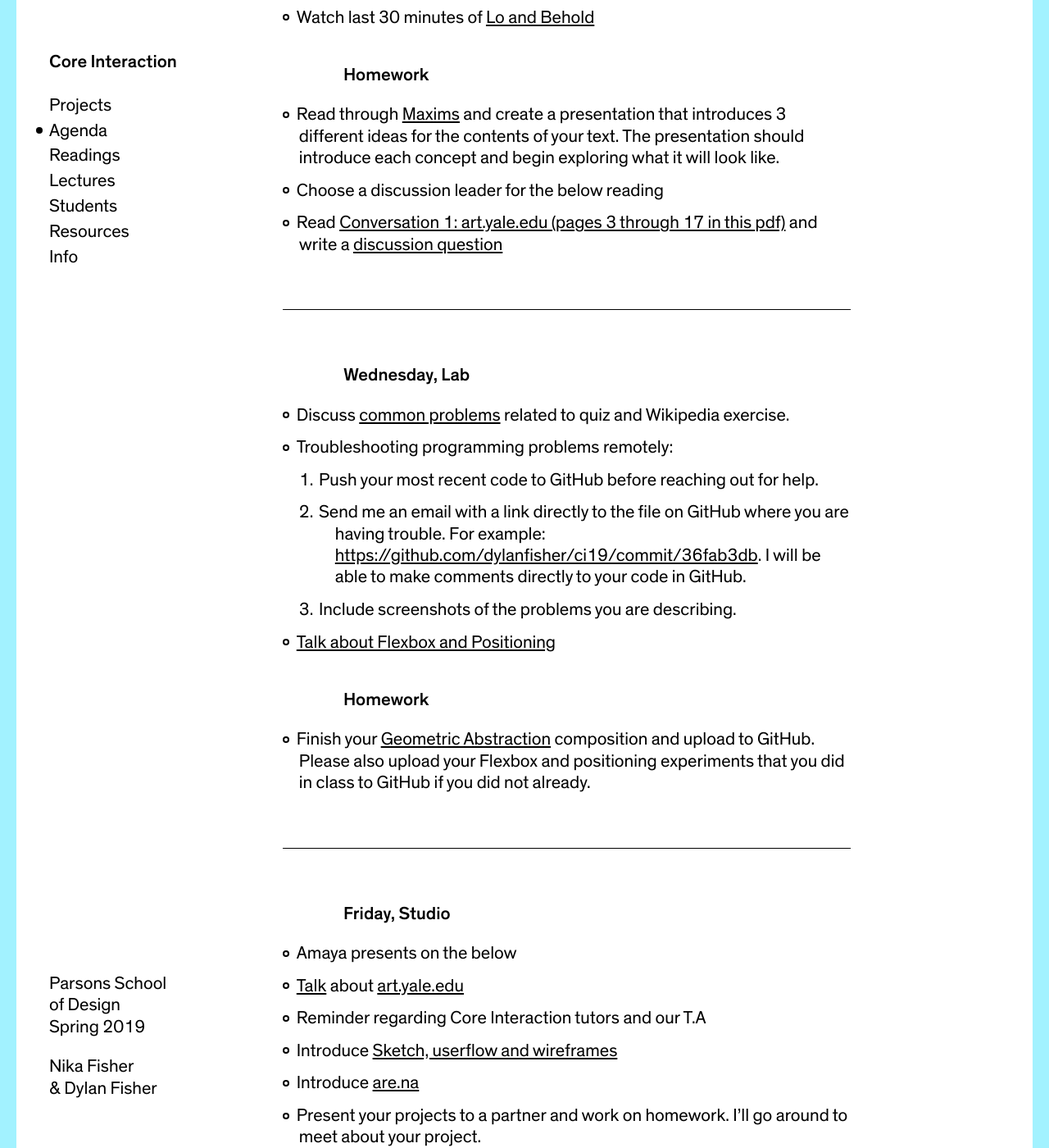
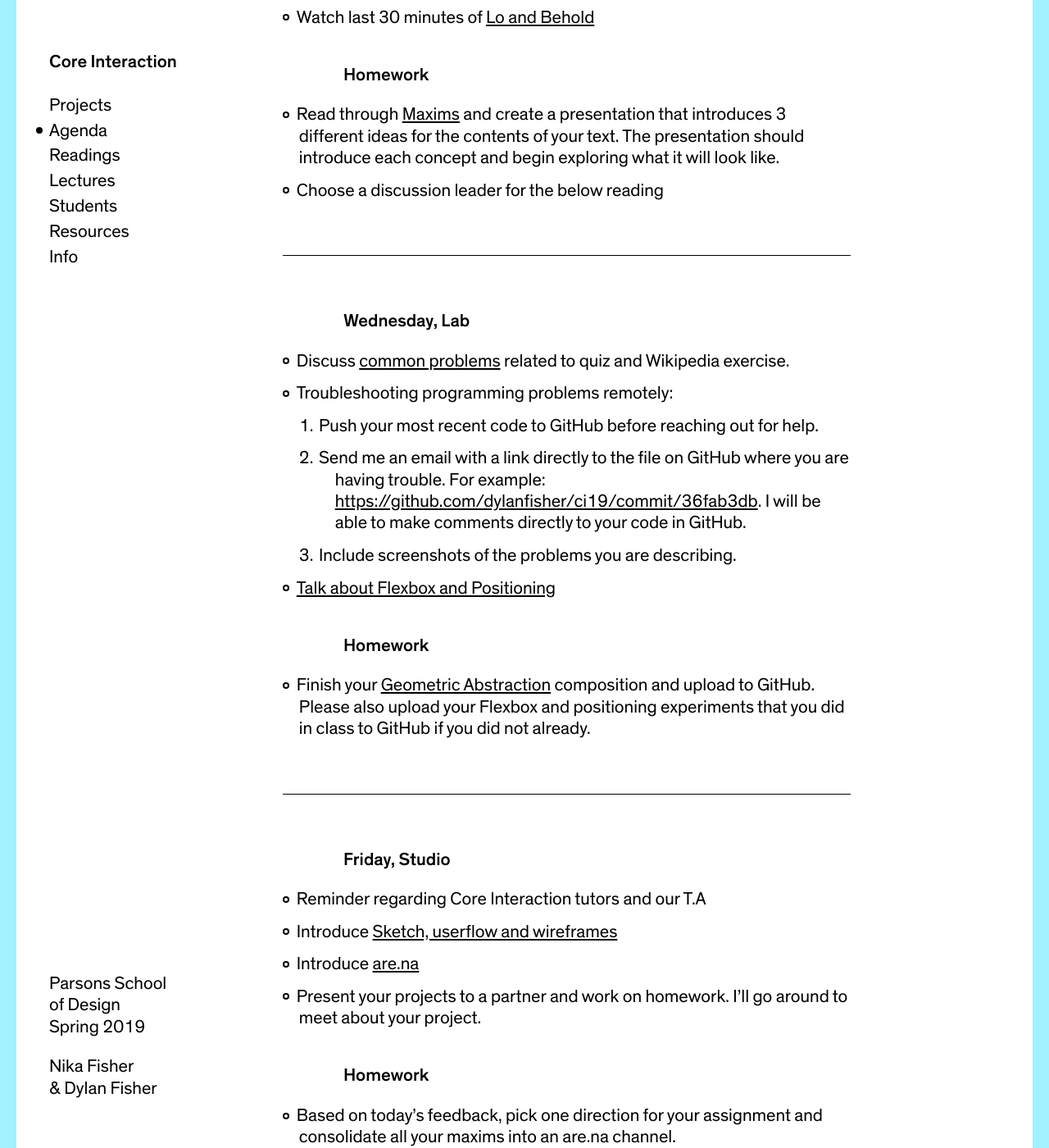
Before and after one commit to dylanfisher/ci19, a Jekyll site: the page built from _agendas/week-3.md, in a window 1280 px wide and 1400 px high, scrolled down 546 px. Shown: the whole window at 82% size. Built offline with Jekyll 4.4.1, drawn with Linux system fonts in a browser that asks for light colours.

Commit message:
Update week-3.md

```diff
--- a/_agendas/week-3.md
+++ b/_agendas/week-3.md
@@ -17,7 +17,6 @@ date_range:       2/04 – 2/08
 ### Homework
 - Read through [Maxims](../projects/maxims) and create a presentation that introduces 3 different ideas for the contents of your text. The presentation should introduce each concept and begin exploring what it will look like.
 - Choose a discussion leader for the below reading
-- Read [Conversation 1: art.yale.edu (pages 3 through 17 in this pdf)](https://www.dropbox.com/s/p1ikztkma7mi0xf/yale-reader.pdf?dl=0) and write a [discussion question](https://docs.google.com/document/d/1EzxwqxXGLd2a0oGzoalJIt3CRRbPxdPdn6J9j_Ph3vc/edit?usp=sharing)
 
 ---
 
@@ -40,8 +39,6 @@ date_range:       2/04 – 2/08
 
 ### Friday, Studio
 
-- Amaya presents on the below
-- [Talk](https://docs.google.com/document/d/1EzxwqxXGLd2a0oGzoalJIt3CRRbPxdPdn6J9j_Ph3vc/edit?usp=sharing) about [art.yale.edu](https://www.dropbox.com/s/p1ikztkma7mi0xf/yale-reader.pdf?dl=0)
 - Reminder regarding Core Interaction tutors and our T.A
 - Introduce [Sketch, userflow and wireframes](https://paper.dropbox.com/doc/User-Flows-and-Wireframes--AXKIiGCUq52XdCS8VrZujFU7AQ-SiwIpBpGAlNBJuYgQbugm)
 - Introduce [are.na](https://www.are.na/)
```
